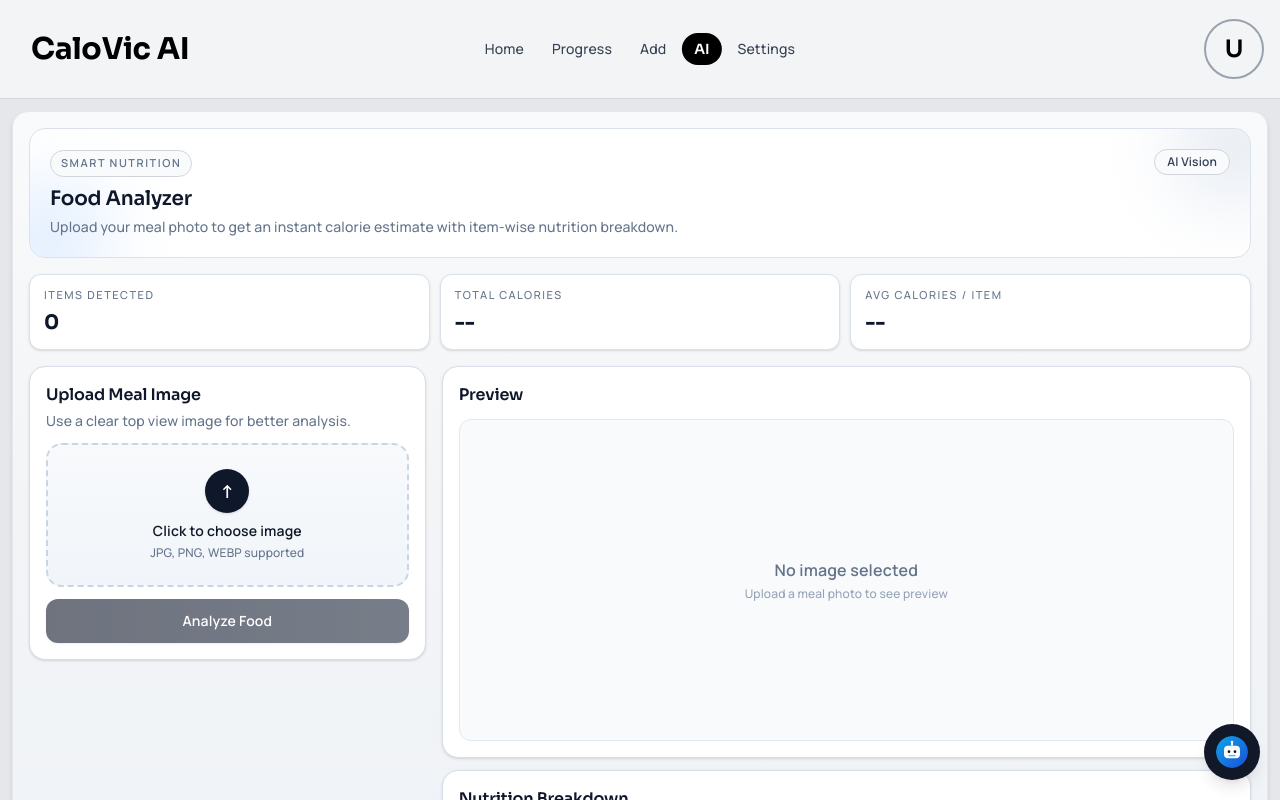
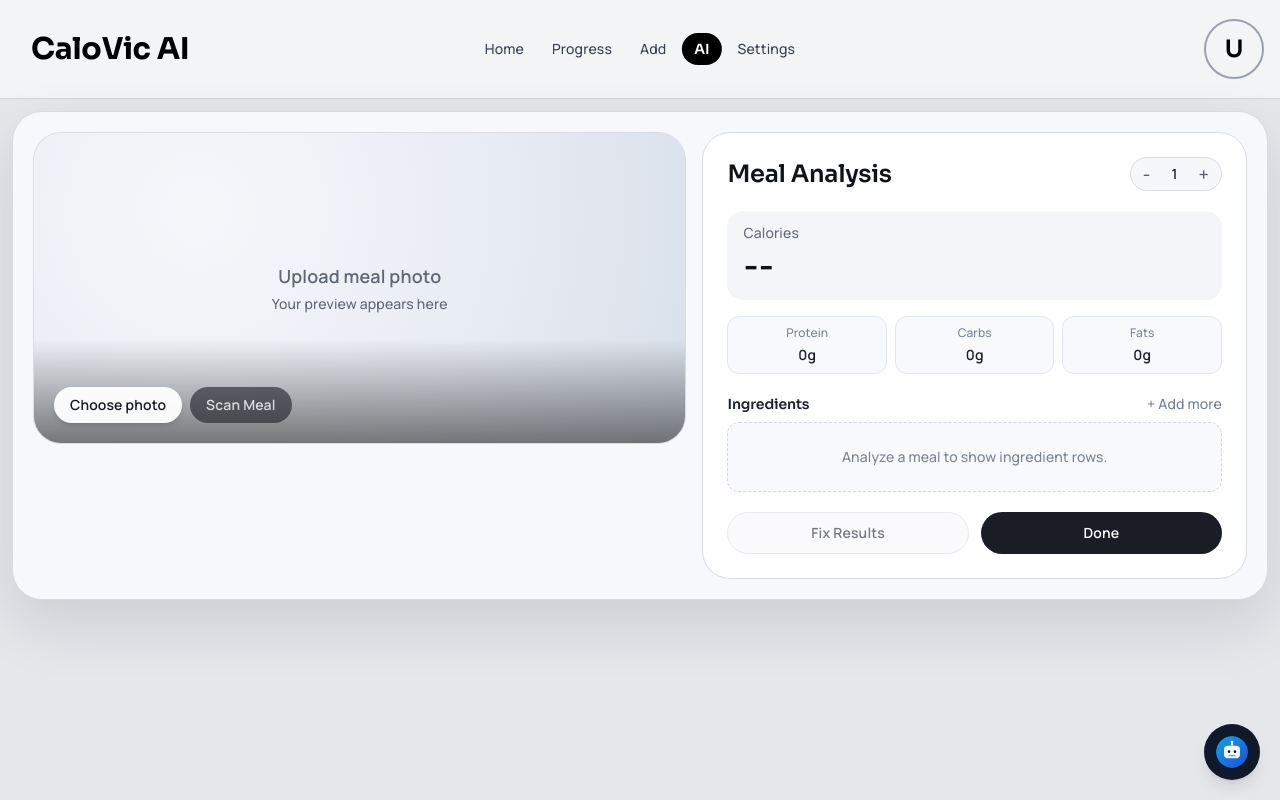
Before and after one commit to dharmikvictasoft-hash/Calovic-ai, a React (Vite) app in the folder Frontend/: page /ai in a window 1280 px wide. Shown: the top 800 px of the page. Built offline with nearby package versions, Linux system fonts and the light colour scheme.

Commit message:
Changes in Frontend

```diff
--- a/Frontend/src/components/common/AIChat.jsx
+++ b/Frontend/src/components/common/AIChat.jsx
@@ -138,7 +138,6 @@ function AIChat() {
           <div className="mb-3 flex items-center justify-between">
             <h2 className="font-display text-base font-semibold text-[#1f2937] sm:text-lg">AI Chat</h2>
             <div className="flex items-center gap-2">
-              <p className="text-sm text-[#6b7280]">Gemini</p>
               <button
                 type="button"
                 onClick={() => setIsOpen(false)}
--- a/Frontend/src/components/common/foodUpload.tsx
+++ b/Frontend/src/components/common/foodUpload.tsx
@@ -1,4 +1,4 @@
-import { useMemo, useState, type ChangeEvent } from "react";
+import { useEffect, useMemo, useState, type ChangeEvent } from "react";
 
 type FoodItem = {
   name: string;
@@ -30,8 +30,30 @@ export default function FoodAnalyzer() {
   const [image, setImage] = useState<File | null>(null);
   const [preview, setPreview] = useState<string | null>(null);
   const [result, setResult] = useState<AnalyzeResponse | null>(null);
+  const [servings, setServings] = useState(1);
+  const [progress, setProgress] = useState(0);
   const [loading, setLoading] = useState(false);
   const [error, setError] = useState("");
+
+  useEffect(() => {
+    return () => {
+      if (preview) URL.revokeObjectURL(preview);
+    };
+  }, [preview]);
+
+  useEffect(() => {
+    if (!loading) return;
+
+    const timer = window.setInterval(() => {
+      setProgress((prev) => {
+        if (prev >= 92) return prev;
+        const step = prev < 40 ? 8 : prev < 75 ? 4 : 2;
+        return Math.min(prev + step, 92);
+      });
+    }, 180);
+
+    return () => window.clearInterval(timer);
+  }, [loading]);
 
   const handleImageChange = (e: ChangeEvent<HTMLInputElement>) => {
     const file = e.target.files?.[0];
@@ -41,6 +63,8 @@ export default function FoodAnalyzer() {
     if (preview) URL.revokeObjectURL(preview);
     setPreview(URL.createObjectURL(file));
     setResult(null);
+    setServings(1);
+    setProgress(0);
     setError("");
   };
 
@@ -48,13 +72,14 @@ export default function FoodAnalyzer() {
     if (!image) return;
 
     setLoading(true);
+    setProgress(8);
     setError("");
 
     try {
       const formData = new FormData();
       formData.append("image", image);
 
-      const res = await fetch("http://localhost:5000/analyze-food", {
+      const res = await fetch("https://calovic-ai.onrender.com/analyze-food", {
         method: "POST",
         body: formData,
       });
@@ -83,6 +108,7 @@ export default function FoodAnalyzer() {
         throw new Error("API returned unexpected response format.");
       }
 
+      setProgress(100);
       setResult(payload);
     } catch (err: unknown) {
       const message =
@@ -90,71 +116,62 @@ export default function FoodAnalyzer() {
       setError(message);
     } finally {
       setLoading(false);
+      setProgress(0);
     }
   };
 
-  const foodCount = result?.foods.length ?? 0;
-  const averageCalories = useMemo(() => {
-    if (!result || result.foods.length === 0) return 0;
-    return Math.round(result.total_calories / result.foods.length);
+  const dishTitle = useMemo(() => {
+    if (!result || result.foods.length === 0) return "Meal Analysis";
+    const names = result.foods.slice(0, 2).map((food) => food.name);
+    return names.join(" with ");
   }, [result]);
+
+  const totalCalories = result?.total_calories ?? 0;
+  const servingCalories = totalCalories * servings;
+  const macroEstimate = useMemo(() => {
+    if (!servingCalories) return { protein: 0, carbs: 0, fats: 0 };
+
+    const protein = Math.round((servingCalories * 0.3) / 4);
+    const carbs = Math.round((servingCalories * 0.4) / 4);
+    const fats = Math.round((servingCalories * 0.3) / 9);
+
+    return { protein, carbs, fats };
+  }, [servingCalories]);
+
+  const handleDone = () => {
+    if (preview) URL.revokeObjectURL(preview);
+    setImage(null);
+    setPreview(null);
+    setResult(null);
+    setServings(1);
+    setProgress(0);
+    setError("");
+  };
 
   return (
     <div className="mx-auto mt-3 w-full max-w-[1400px] px-2 md:px-3">
-      <section className="font-body w-full overflow-hidden rounded-2xl border border-[#e5e7eb] bg-gradient-to-b from-[#f8fafc] via-[#f3f4f6] to-[#eef2f7] p-3 shadow-md sm:p-4">
-        <div className="relative mb-4 overflow-hidden rounded-2xl border border-[#dbe1ea] bg-white px-4 py-4 sm:px-5 sm:py-5">
-          <div className="pointer-events-none absolute -right-10 -top-10 h-28 w-28 rounded-full bg-[#e2e8f0] blur-2xl" />
-          <div className="pointer-events-none absolute -bottom-10 -left-10 h-28 w-28 rounded-full bg-[#dbeafe] blur-2xl" />
-          <div className="relative flex items-start justify-between gap-3">
-            <div>
-              <p className="mb-2 inline-flex rounded-full border border-[#d1d5db] bg-[#f8fafc] px-2.5 py-1 text-[11px] font-semibold uppercase tracking-[0.14em] text-[#64748b]">
-                Smart Nutrition
-              </p>
-              <h2 className="font-display text-lg font-semibold text-[#0f172a] sm:text-xl">
-                Food Analyzer
-              </h2>
-              <p className="mt-1 text-sm text-[#64748b]">
-                Upload your meal photo to get an instant calorie estimate with item-wise nutrition breakdown.
-              </p>
+      <style>{shimmerStyles}</style>
+      <section className="rounded-[30px] border border-[#d7dbe2] bg-[#f7f8fb] p-3 shadow-[0_24px_60px_rgba(20,25,35,0.12)] sm:p-5">
+        <div className="grid items-start gap-4 xl:grid-cols-[1.2fr_1fr]">
+          <div className="self-start overflow-hidden rounded-[28px] border border-[#d7dbe2] bg-[#e8ecf3]">
+            <div className="relative">
+              {preview ? (
+                <img
+                  src={preview}
+                  alt="Food preview"
+                  className="h-[190px] w-full object-cover object-center sm:h-[240px] lg:h-[280px] xl:h-[310px]"
+                />
+              ) : (
+                <div className="flex h-[190px] w-full flex-col items-center justify-center bg-[radial-gradient(circle_at_25%_25%,#f6f7fb,#e8ecf3_55%,#d9e0ea)] text-[#5f6774] sm:h-[240px] lg:h-[280px] xl:h-[310px]">
+                  <p className="text-lg font-semibold">Upload meal photo</p>
+                  <p className="mt-1 text-sm">Your preview appears here</p>
                 </div>
-            <p className="rounded-full border border-[#d1d5db] bg-[#f8fafc] px-3 py-1 text-xs font-semibold text-[#334155]">
-              AI Vision
-            </p>
-          </div>
-        </div>
+              )}
 
-        <div className="mb-4 grid gap-2.5 sm:grid-cols-3">
-          <StatCard label="Items Detected" value={foodCount.toString()} />
-          <StatCard
-            label="Total Calories"
-            value={result ? `${result.total_calories} kcal` : "--"}
-          />
-          <StatCard
-            label="Avg Calories / Item"
-            value={result ? `${averageCalories} kcal` : "--"}
-          />
-        </div>
-
-        <div className="grid gap-4 lg:grid-cols-12">
-          <div className="space-y-3 lg:col-span-4">
-            <div className="rounded-2xl border border-[#d8dee8] bg-white p-3.5 shadow-sm sm:p-4">
-              <h3 className="font-display text-sm font-semibold text-[#0f172a] sm:text-base">
-                Upload Meal Image
-              </h3>
-              <p className="mt-1 text-xs text-[#64748b] sm:text-sm">
-                Use a clear top view image for better analysis.
-              </p>
-
-              <label className="mt-3 block cursor-pointer rounded-2xl border-2 border-dashed border-[#cbd5e1] bg-gradient-to-b from-[#f8fafc] to-[#f1f5f9] p-6 text-center transition hover:border-[#94a3b8] hover:from-[#f1f5f9] hover:to-[#eef2ff]">
-                <span className="mx-auto mb-2 flex h-11 w-11 items-center justify-center rounded-full bg-[#0f172a] text-lg font-bold text-white shadow-sm">
-                  ↑
-                </span>
-                <span className="block text-sm font-semibold text-[#0f172a]">
-                  Click to choose image
-                </span>
-                <span className="mt-1 block text-xs text-[#64748b]">
-                  JPG, PNG, WEBP supported
-                </span>
+              <div className="absolute inset-x-0 bottom-0 bg-gradient-to-t from-black/50 to-transparent px-5 pb-5 pt-12">
+                <div className="flex flex-wrap items-center gap-2">
+                  <label className="cursor-pointer rounded-full bg-white/95 px-4 py-2 text-sm font-semibold text-[#141820] shadow-md transition hover:bg-white">
+                    {image ? "Change photo" : "Choose photo"}
                     <input
                       type="file"
                       accept="image/*"
@@ -163,108 +180,163 @@ export default function FoodAnalyzer() {
                       className="sr-only"
                     />
                   </label>
-
-              {image && (
-                <p className="mt-2 rounded-lg border border-[#e2e8f0] bg-[#f8fafc] px-3 py-2 text-xs text-[#475569]">
-                  Selected: {image.name}
-                </p>
-              )}
-
                   <button
+                    type="button"
                     onClick={handleUpload}
                     disabled={loading || !image}
-                className="mt-3 h-11 w-full rounded-xl bg-gradient-to-r from-[#0f172a] to-[#1e293b] px-4 text-sm font-semibold text-white shadow-sm transition hover:brightness-110 disabled:cursor-not-allowed disabled:opacity-60"
+                    className="rounded-full bg-[#1b1d26] px-4 py-2 text-sm font-semibold text-white transition hover:bg-[#282b35] disabled:cursor-not-allowed disabled:opacity-60"
                   >
-                {loading ? "Analyzing image..." : "Analyze Food"}
+                    {loading ? "Analyzing..." : "Scan Meal"}
                   </button>
+                </div>
 
-              {error && (
-                <p className="mt-3 rounded-lg border border-[#fecaca] bg-[#fef2f2] px-3 py-2 text-sm text-[#b91c1c]">
-                  {error}
-                </p>
+                {loading && (
+                  <div className="mt-3 rounded-xl bg-black/35 p-2 backdrop-blur-[2px]">
+                    <div className="mb-1 flex items-center justify-between text-[11px] font-semibold text-white/90">
+                      <span>Analyzing meal...</span>
+                      <span>{progress}%</span>
+                    </div>
+                    <div className="h-1.5 w-full overflow-hidden rounded-full bg-white/30">
+                      <div
+                        className="relative h-full overflow-hidden rounded-full bg-white transition-all duration-200"
+                        style={{ width: `${progress}%` }}
+                      >
+                        <span
+                          className="absolute inset-y-0 left-[-35%] w-[35%] bg-gradient-to-r from-transparent via-[#6C6B6A] to-transparent"
+                          style={{ animation: "food-progress-shine 2.5s linear infinite" }}
+                        />
+                      </div>
+                    </div>
+                  </div>
                 )}
               </div>
             </div>
+          </div>
 
-          <div className="space-y-3 lg:col-span-8">
-            <div className="rounded-2xl border border-[#d8dee8] bg-white p-3.5 shadow-sm sm:p-4">
-              <h3 className="font-display text-sm font-semibold text-[#0f172a] sm:text-base">
-                Preview
-              </h3>
-              <div className="mt-3 overflow-hidden rounded-xl border border-[#e2e8f0] bg-[#f8fafc]">
-                {preview ? (
-                  <img
-                    src={preview}
-                    alt="Food preview"
-                    className="h-60 w-full object-cover sm:h-72 lg:h-[320px]"
-                  />
+          <aside className="rounded-[28px] border border-[#d7dbe2] bg-white p-4 sm:p-6">
+            <div className="flex items-center justify-between gap-3">
+              <h2 className="max-w-[75%] text-xl font-semibold leading-tight text-[#11131a] sm:text-2xl">
+                {dishTitle}
+              </h2>
+              <div className="inline-flex items-center gap-4 rounded-full border border-[#d8dbe2] bg-[#f6f7fb] px-3 py-1.5">
+                <button
+                  type="button"
+                  onClick={() => setServings((prev) => Math.max(1, prev - 1))}
+                  className="text-lg leading-none text-[#555e6d]"
+                  aria-label="Decrease servings"
+                >
+                  -
+                </button>
+                <span className="min-w-4 text-center text-sm font-semibold text-[#1c2230]">
+                  {servings}
+                </span>
+                <button
+                  type="button"
+                  onClick={() => setServings((prev) => Math.min(9, prev + 1))}
+                  className="text-lg leading-none text-[#555e6d]"
+                  aria-label="Increase servings"
+                >
+                  +
+                </button>
+              </div>
+            </div>
+
+            <div className="mt-5 rounded-2xl bg-[#f3f5f8] px-4 py-3">
+              <p className="text-sm text-[#606a79]">Calories</p>
+              <p className="text-4xl font-bold leading-tight text-[#11131a]">
+                {servingCalories || "--"}
+              </p>
+            </div>
+
+            <div className="mt-4 grid grid-cols-3 gap-2">
+              <MacroCard label="Protein" value={`${macroEstimate.protein}g`} />
+              <MacroCard label="Carbs" value={`${macroEstimate.carbs}g`} />
+              <MacroCard label="Fats" value={`${macroEstimate.fats}g`} />
+            </div>
+
+            <div className="mt-5">
+              <div className="mb-2 flex items-center justify-between">
+                <h3 className="text-sm font-semibold text-[#1c2230]">Ingredients</h3>
+                <button
+                  type="button"
+                  className="text-sm font-medium text-[#737f92]"
+                  disabled
+                >
+                  + Add more
+                </button>
+              </div>
+
+              <div className="space-y-2">
+                {result?.foods?.length ? (
+                  result.foods.map((food, index) => (
+                    <article
+                      key={`${food.name}-${index}`}
+                      className="flex items-center justify-between rounded-xl border border-[#e3e6ec] bg-[#fafbfe] px-3 py-2.5"
+                    >
+                      <div>
+                        <p className="text-sm font-medium text-[#171b25]">{food.name}</p>
+                        <p className="text-xs text-[#70798a]">{food.calories} cal</p>
+                      </div>
+                      <p className="text-sm text-[#5d6574]">
+                        {food.estimated_weight_grams} g
+                      </p>
+                    </article>
+                  ))
                 ) : (
-                  <div className="flex h-60 w-full flex-col items-center justify-center gap-1 text-sm text-[#94a3b8] sm:h-72 lg:h-[320px]">
-                    <span className="text-base font-semibold text-[#64748b]">No image selected</span>
-                    <span className="text-xs">Upload a meal photo to see preview</span>
+                  <div className="rounded-xl border border-dashed border-[#d2d8e2] bg-[#f8f9fc] px-3 py-6 text-center text-sm text-[#788395]">
+                    Analyze a meal to show ingredient rows.
                   </div>
                 )}
               </div>
             </div>
 
-            <div className="rounded-2xl border border-[#d8dee8] bg-white p-3.5 shadow-sm sm:p-4">
-              <div className="flex items-center justify-between gap-2">
-                <h3 className="font-display text-sm font-semibold text-[#0f172a] sm:text-base">
-                  Nutrition Breakdown
-                </h3>
-                {result && (
-                  <span className="rounded-full bg-[#eef2ff] px-2.5 py-1 text-xs font-semibold text-[#4338ca]">
-                    {result.foods.length} items
-                  </span>
-                )}
-              </div>
-
-              {!result && (
-                <div className="mt-3 rounded-xl border border-dashed border-[#d1d5db] bg-[#f8fafc] px-4 py-6 text-sm text-[#64748b]">
-                  Analysis results will appear here after upload.
-                </div>
+            {error && (
+              <p className="mt-4 rounded-xl border border-[#f3c9cc] bg-[#fff3f4] px-3 py-2 text-sm text-[#ae1d2f]">
+                {error}
+              </p>
             )}
 
-              {result && (
-                <div className="mt-3 grid gap-2.5 sm:grid-cols-2">
-                  {result.foods.map((food: FoodItem, index: number) => (
-                    <article
-                      key={`${food.name}-${index}`}
-                      className="rounded-xl border border-[#e2e8f0] bg-gradient-to-b from-[#ffffff] to-[#f8fafc] px-3.5 py-3"
+            <div className="mt-5 grid grid-cols-2 gap-3">
+              <button
+                type="button"
+                onClick={handleUpload}
+                disabled={loading || !image}
+                className="rounded-full border border-[#d8dbe2] bg-[#f7f8fb] px-4 py-2.5 text-sm font-semibold text-[#1c2230] transition hover:bg-[#eef1f6] disabled:cursor-not-allowed disabled:opacity-60"
               >
-                      <div className="flex items-start justify-between gap-2">
-                        <h4 className="text-sm font-semibold text-[#111827] sm:text-base">
-                          {food.name}
-                        </h4>
-                        <span className="rounded-full bg-[#e2e8f0] px-2.5 py-1 text-xs font-medium text-[#1e293b]">
-                          {food.calories} kcal
-                        </span>
+                {loading ? "Fixing..." : "Fix Results"}
+              </button>
+              <button
+                type="button"
+                onClick={handleDone}
+                className="rounded-full bg-[#1b1d26] px-4 py-2.5 text-sm font-semibold text-white transition hover:bg-[#2a2d37]"
+              >
+                Done
+              </button>
             </div>
-                      <p className="mt-1 text-xs text-[#64748b] sm:text-sm">
-                        Estimated weight: {food.estimated_weight_grams} g
-                      </p>
-                    </article>
-                  ))}
-                </div>
-              )}
-            </div>
-          </div>
+          </aside>
         </div>
       </section>
     </div>
   );
 }
 
-type StatCardProps = {
+const shimmerStyles = `
+@keyframes food-progress-shine {
+  0% { transform: translateX(0); }
+  100% { transform: translateX(420%); }
+}
+`;
+
+type MacroCardProps = {
   label: string;
   value: string;
 };
 
-function StatCard({ label, value }: StatCardProps) {
+function MacroCard({ label, value }: MacroCardProps) {
   return (
-    <div className="rounded-xl border border-[#dbe1ea] bg-white px-3.5 py-3 shadow-sm">
-      <p className="text-[11px] uppercase tracking-[0.14em] text-[#64748b]">{label}</p>
-      <p className="mt-1.5 font-display text-xl font-bold text-[#0f172a]">{value}</p>
+    <div className="rounded-xl border border-[#e2e6ee] bg-[#f7f9fc] px-3 py-2 text-center">
+      <p className="text-xs text-[#788395]">{label}</p>
+      <p className="mt-1 text-sm font-semibold text-[#1a202d]">{value}</p>
     </div>
   );
 }
```
Also changed, not shown: 1 other file (tests, documents, lock files or other folders). Lines whose indentation alone changed are shown as unchanged.
